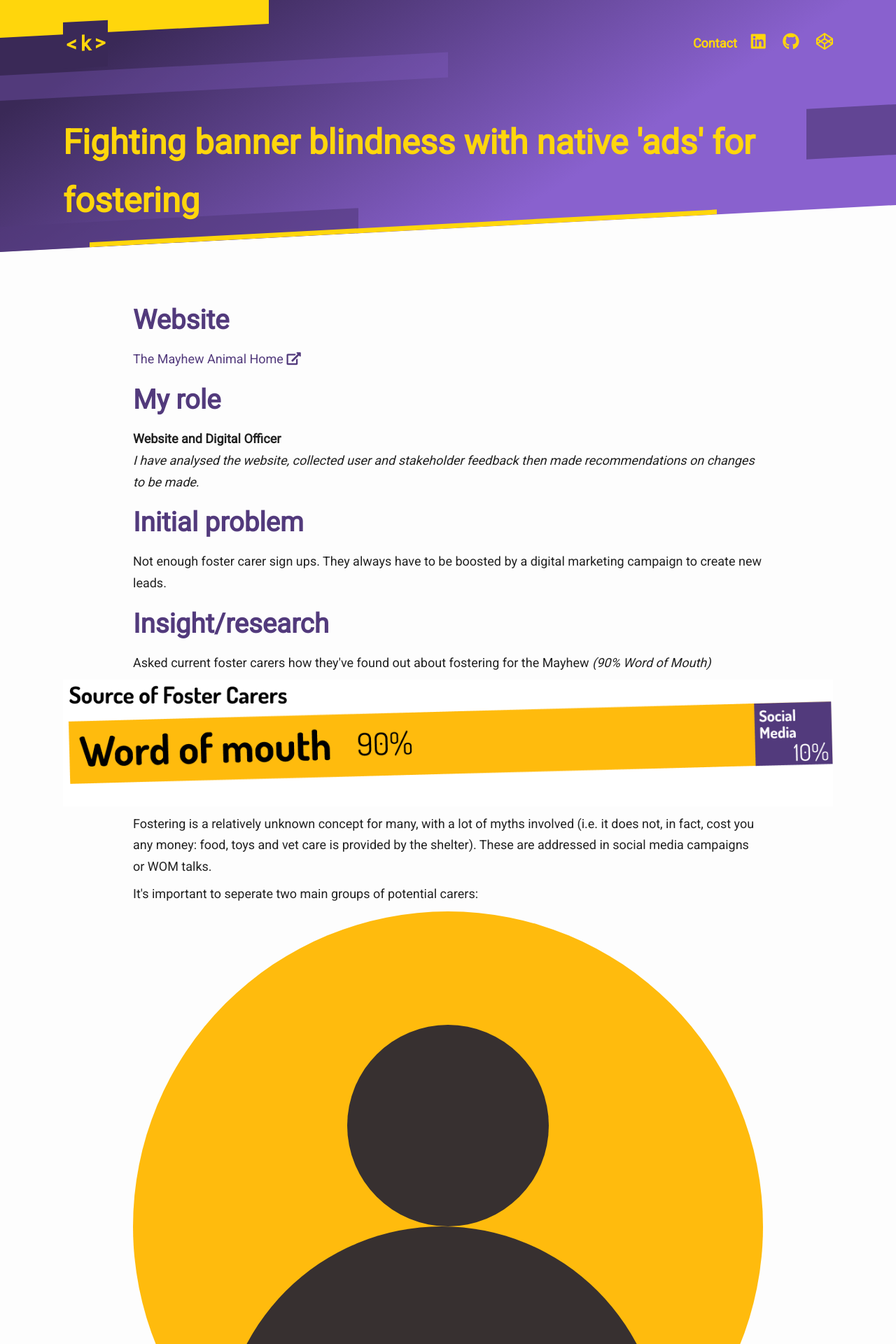
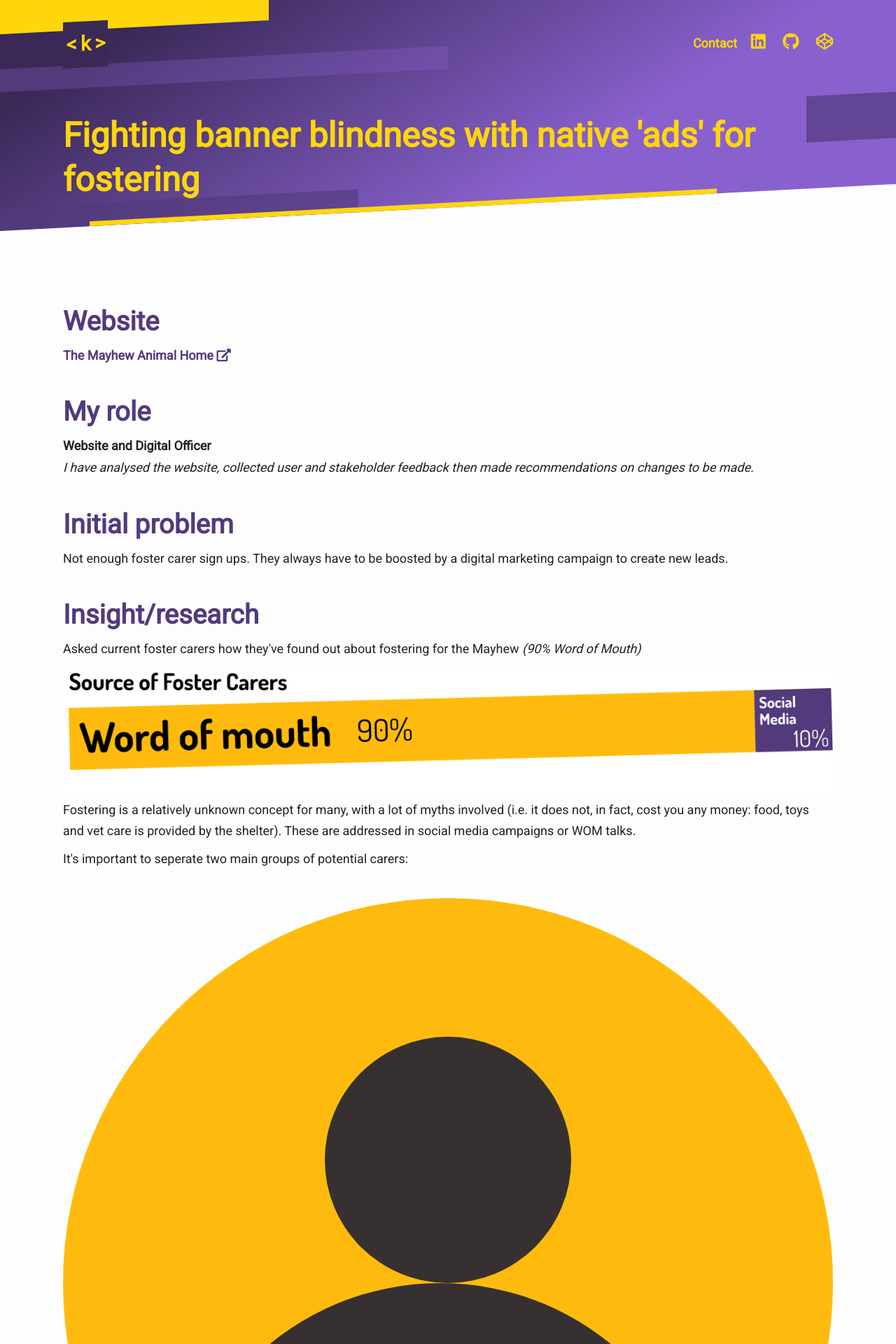
Before and after one commit to krisztin/cuddly-wixen, a Jekyll site: the page built from _case_studies/nativeads.html, in a window 1280 px wide. Shown: the top 1920 px of the page at 70% size. Built offline with Jekyll 4.4.1, drawn with Linux system fonts in a browser that asks for light colours; nearby versions of some CDN libraries.

Commit message:
playing with typography

```diff
--- a/_sass/partials/_base.scss
+++ b/_sass/partials/_base.scss
@@ -45,27 +45,22 @@
   max-width: $content-width;
   margin-right: auto;
   margin-left: auto;
-  padding-right: $spacing-unit;
-  padding-left: $spacing-unit;
+
   @extend %clearfix;
-
-  @include media-query($mobile) {
-    max-width: calc(#{$content-width} - (#{$spacing-unit}));
-    padding-right: $spacing-unit / 2;
-    padding-left: $spacing-unit / 2;
-  }
-
-  h1,
+  @include media-query($mobile-width) {
   h2,
   h3,
   h4,
   h5,
   p,
   li {
+      padding-right: 1rem;
+      padding-left: 1rem;
     max-width: $text-width;
     margin-right: auto;
     margin-left: auto;
   }
+}
 }
 
 .wrapper-skinny {
@@ -120,15 +115,23 @@
 h5,
 h6 {
   font-weight: $base-font-weight * 2;
+  line-height: 1.3;
+}
+
+h2,
+h3 {
+  margin-top: 2.5rem;
+}
+
+h4 {
+  margin-top: 1.6rem;
 }
 
 h1 {
   color: $colour-secondary;
-  display: inline;
 }
 
-h2,
-h3 {
+h2 {
   color: $colour-primary;
 }
 
@@ -136,7 +139,8 @@
   font-size: 3.06rem;
 }
 
-h2 {
+h2,
+.skim {
   font-size: 2.4rem;
 }
 
@@ -145,11 +149,18 @@
 }
 
 h4 {
-  font-size: 1.6rem;
+  font-size: 1.5rem;
 }
 
 small {
   font-size: 0.8rem;
+}
+
+.skim {
+  line-height: 1.2;
+  font-weight: 600;
+  border-left: 15px solid $colour-secondary;
+  padding-left: 1rem;
 }
 
 ul {
@@ -179,6 +190,7 @@
 a {
   color: $colour-primary;
   text-decoration: none;
+  font-weight: 600;
 
   &:visited {
     color: $colour-primary;
@@ -186,6 +198,14 @@
 
   &:hover {
     text-decoration: underline;
+    p {
+      text-decoration: none;
+    }
+  }
+  p {
+    color: $text-color;
+    font-weight: normal;
+    text-decoration: none;
   }
 }
 
```
